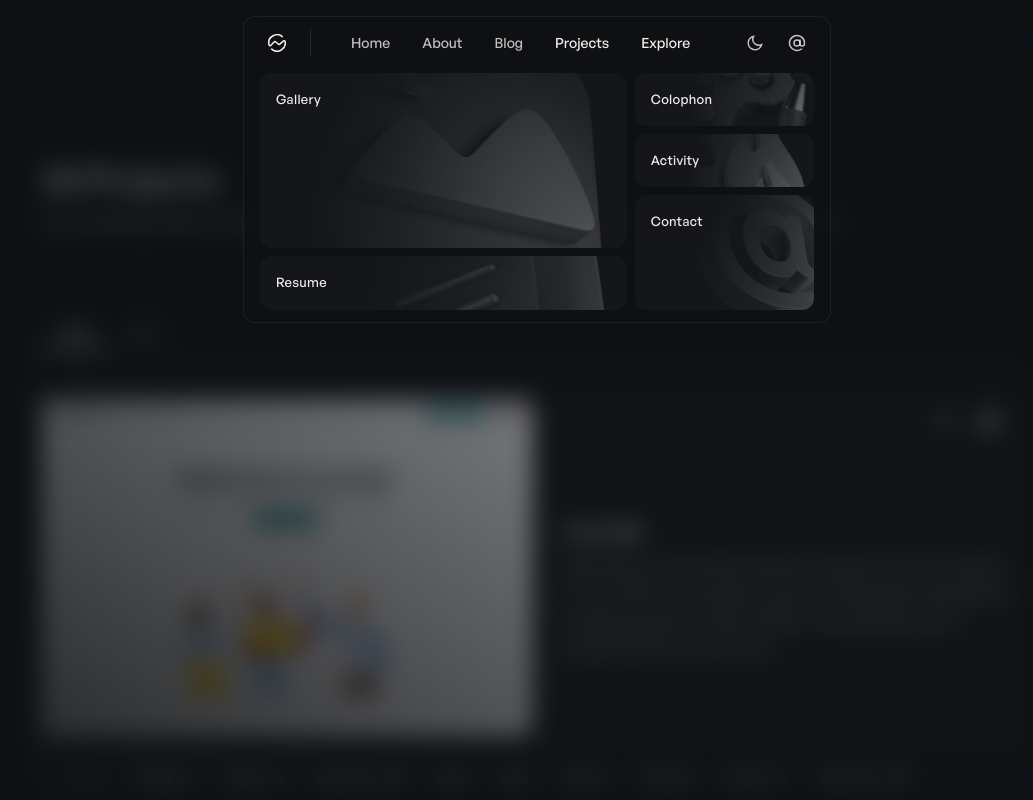
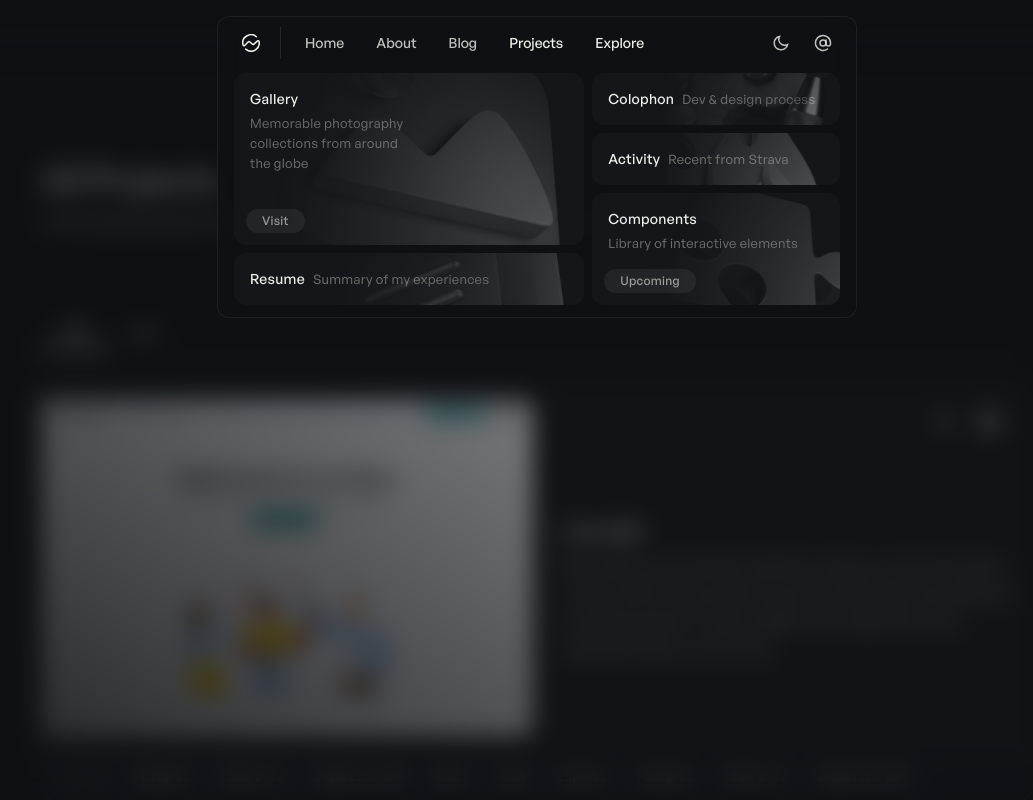
Before and after one commit to simstrom/snystrom.com, a Next.js app: page /projects in a window 1280 px wide. Both pictures are taken after a click on the button "Explore". Shown: the top 800 px of the page, without its empty margins (103-1136 px from the left). Built offline with nearby package versions, Linux system fonts and the light colour scheme.

Commit message:
updated nav and added labels to dropdown cards

```diff
--- a/app/blog/page.tsx
+++ b/app/blog/page.tsx
@@ -50,7 +50,7 @@ export default async function Blog() {
 							<span>{formatDate(featured.date)}</span>
 							<span>·</span>
 							<span>{featured.readingTime}</span>
-							<div className="ml-auto transition group-hover:text-brand group-focus-visible:text-brand">
+							<div className="ml-2 transition group-hover:text-brand group-focus-visible:text-brand">
 								<IconArrowRight />
 							</div>
 						</div>
--- a/components/navbar.tsx
+++ b/components/navbar.tsx
@@ -46,7 +46,7 @@ export default function Navbar({ className }: { className?: string }) {
 			<nav
 				aria-label="Main navigation"
 				className={cn(
-					'flex flex-col justify-center w-full sm:w-fit max-w-screen-lg max-h-screen border rounded-xl px-4 py-2 sm:py-1 backdrop-blur-md bg-background/80'
+					'flex flex-col justify-center w-full sm:max-w-screen-sm max-h-screen border rounded-xl px-4 py-2 sm:py-1 backdrop-blur-md bg-background/80'
 				)}
 			>
 				<div className="flex items-center w-full">
@@ -58,14 +58,14 @@ export default function Navbar({ className }: { className?: string }) {
 						<Logo width={18} height={18} aria-label="Logo" />
 					</Link>
 
-					<div className="hidden sm:block h-7 border-l ml-4 border-border/10 dark:border-border/30"></div>
+					<div className="hidden sm:block h-8 border-l ml-3 border-border/10 dark:border-border/30"></div>
 
-					<div className="mx-6 flex w-full h-full items-center text-foreground/80 text-sm font-medium tracking-normal">
+					<div className="mx-2 flex w-fit h-full items-center text-foreground/80 text-sm font-medium tracking-normal">
 						{navItems.navigationLinks.map((navItem, idx) => (
 							<Link
 								key={`navItem-${idx}`}
 								href={navItem.path}
-								onMouseEnter={() => setOpenDropdown(null)}
+								onMouseOver={() => setOpenDropdown(null)}
 								className={cn(
 									'hidden sm:block relative px-4 py-3 rounded-lg hover:text-foreground transition-colors',
 									`/${currentPath.split('/')[1]}` == navItem.path && 'text-foreground'
@@ -83,7 +83,7 @@ export default function Navbar({ className }: { className?: string }) {
 							</Link>
 						))}
 						<button
-							onMouseEnter={() => setOpenDropdown('explore')}
+							onMouseOver={() => setOpenDropdown('explore')}
 							onClick={() => handleDropdownToggle('explore')}
 							className={cn(
 								'hidden sm:block relative px-4 py-3 rounded-lg hover:text-foreground transition-colors',
@@ -94,7 +94,7 @@ export default function Navbar({ className }: { className?: string }) {
 						</button>
 					</div>
 
-					<div className="ml-2 flex gap-x-2">
+					<div className="ml-auto flex gap-x-2" onMouseOver={() => setOpenDropdown(null)}>
 						<Tooltip message="Theme">
 							<ThemeSwitcher />
 						</Tooltip>
@@ -132,6 +132,7 @@ export default function Navbar({ className }: { className?: string }) {
 								<NavDropDownCard
 									key={item.name}
 									title={item.name}
+									description={item.description}
 									href={item.path}
 									imageSrc={item.image}
 									colSpan={item.colSpan}
--- a/components/ui/mobileMenu.tsx
+++ b/components/ui/mobileMenu.tsx
@@ -42,7 +42,9 @@ export default function MobileMenu({ currentPath, isOpen, setIsOpen, className }
 					Explore
 				</h5>
 				<div className="grid grid-cols-2 gap-y-2 mb-8">
-					{navItems.exploreLinks.map((navItem, idx) => (
+					{navItems.exploreLinks
+						.filter((item) => item.path)
+						.map((navItem, idx) => (
 							<MenuItem
 								key={idx}
 								navItem={navItem}
--- a/components/ui/navDropdown.tsx
+++ b/components/ui/navDropdown.tsx
@@ -42,6 +42,7 @@ export const NavDropdown = ({ isOpen, onClose, children, className }: NavDropdow
 
 interface NavDropDownCard {
 	title: string;
+	description?: string;
 	imageSrc: string;
 	imageAlt?: string;
 	href: string;
@@ -54,21 +55,23 @@ interface NavDropDownCard {
 
 export const NavDropDownCard = ({
 	title,
+	description,
 	imageSrc,
 	imageAlt = '',
 	onClose,
 	href,
-	colSpan = 8,
-	rowSpan = 3,
+	colSpan = 4,
+	rowSpan = 1,
 	translateX = 0,
 	className,
 }: NavDropDownCard) => {
+	const Component = href ? Link : 'div';
 	return (
-		<Link
+		<Component
 			href={href}
-			onClick={onClose}
+			onClick={!href ? undefined : onClose}
 			className={cn(
-				'relative overflow-hidden text-[13px] font-medium text-foreground p-4 rounded-xl',
+				'relative flex flex-col overflow-hidden text-sm font-medium text-foreground p-4 rounded-xl',
 				'bg-background-secondary dark:bg-background-tertiary',
 				'dark:hover:bg-[#181a20] transition duration-300 group',
 				className
@@ -78,10 +81,28 @@ export const NavDropDownCard = ({
 				gridRow: `span ${rowSpan}`,
 			}}
 		>
-			<span className="z-20 relative">{title}</span>
+			<div className={cn('flex gap-x-2', rowSpan > 1 ? 'flex-col h-full' : 'items-baseline')}>
+				<span className="z-20 relative">{title}</span>
+				{description && (
+					<span
+						className={cn(
+							'font-[450] text-[13px] text-foreground-secondary',
+							rowSpan == 1 ? 'truncate' : 'mt-1',
+							colSpan >= 6 && rowSpan > 1 && 'w-1/2'
+						)}
+					>
+						{description}
+					</span>
+				)}
+				{rowSpan >= 2 && (
+					<div className="mt-auto -mb-1 -ml-1 text-xs px-4 py-1 bg-foreground-secondary/5 dark:bg-foreground/10 rounded-full w-fit">
+						{!href ? 'Upcoming' : 'Visit'}
+					</div>
+				)}
+			</div>
 			<Image
 				fill
-				sizes="330px"
+				sizes="360px"
 				loading="lazy"
 				src={imageSrc}
 				alt={imageAlt}
@@ -104,7 +125,7 @@ export const NavDropDownCard = ({
 						'linear-gradient(to bottom right, hsl(var(--background-tertiary)) 0%, rgba(0,0,0,0) 200%)',
 				}}
 			/>
-		</Link>
+		</Component>
 	);
 };
 
--- a/lib/data.tsx
+++ b/lib/data.tsx
@@ -40,26 +40,38 @@ const navigationLinks = [
 const exploreLinks = [
 	{
 		name: 'Gallery',
+		description: 'Memorable photography collections from around the globe',
 		path: '/gallery',
 		image: '/images/gallery.avif',
-		colSpan: 8,
+		colSpan: 7,
 		rowSpan: 3,
 	},
 	{
 		name: 'Colophon',
+		description: 'Dev & design process',
 		path: '/colophon',
 		image: '/images/design.avif',
-		colSpan: 4,
+		colSpan: 5,
 		rowSpan: 1,
 		translateX: 20,
 	},
 	{
 		name: 'Activity',
+		description: 'Recent from Strava',
 		path: '/activity',
 		image: '/images/activity.avif',
-		colSpan: 4,
+		colSpan: 5,
 		rowSpan: 1,
 		translateX: 20,
+	},
+	{
+		name: 'Components',
+		description: 'Library of interactive elements',
+		path: '',
+		image: '/images/puzzle.avif',
+		colSpan: 5,
+		rowSpan: 2,
+		translateX: 40,
 	},
 ];
 const connectLinks = [
@@ -68,16 +80,17 @@ const connectLinks = [
 		path: `mailto:${SITE_CONTACT}`,
 		icon: <IconEmail />,
 		image: '/images/contact.avif',
-		colSpan: 4,
+		colSpan: 5,
 		rowSpan: 2,
 		translateX: 40,
 	},
 	{
 		name: 'Resume',
+		description: 'Summary of my experiences',
 		path: '/cv.pdf',
 		icon: <IconPerson />,
 		image: '/images/resume.avif',
-		colSpan: 8,
+		colSpan: 7,
 		rowSpan: 1,
 		translateX: 32,
 	},
@@ -112,7 +125,7 @@ export const navItems: Navigation = {
 	socialLinks,
 } as const;
 export const links = [...navigationLinks, ...exploreLinks, connectLinks, ...socialLinks];
-export const dropdownLinks = [...exploreLinks, ...connectLinks];
+export const dropdownLinks = [...exploreLinks, connectLinks[1]];
 
 //
 // SKILLS
```
Also changed, not shown: public/images/puzzle.avif (added). Lines whose indentation alone changed are shown as unchanged.
